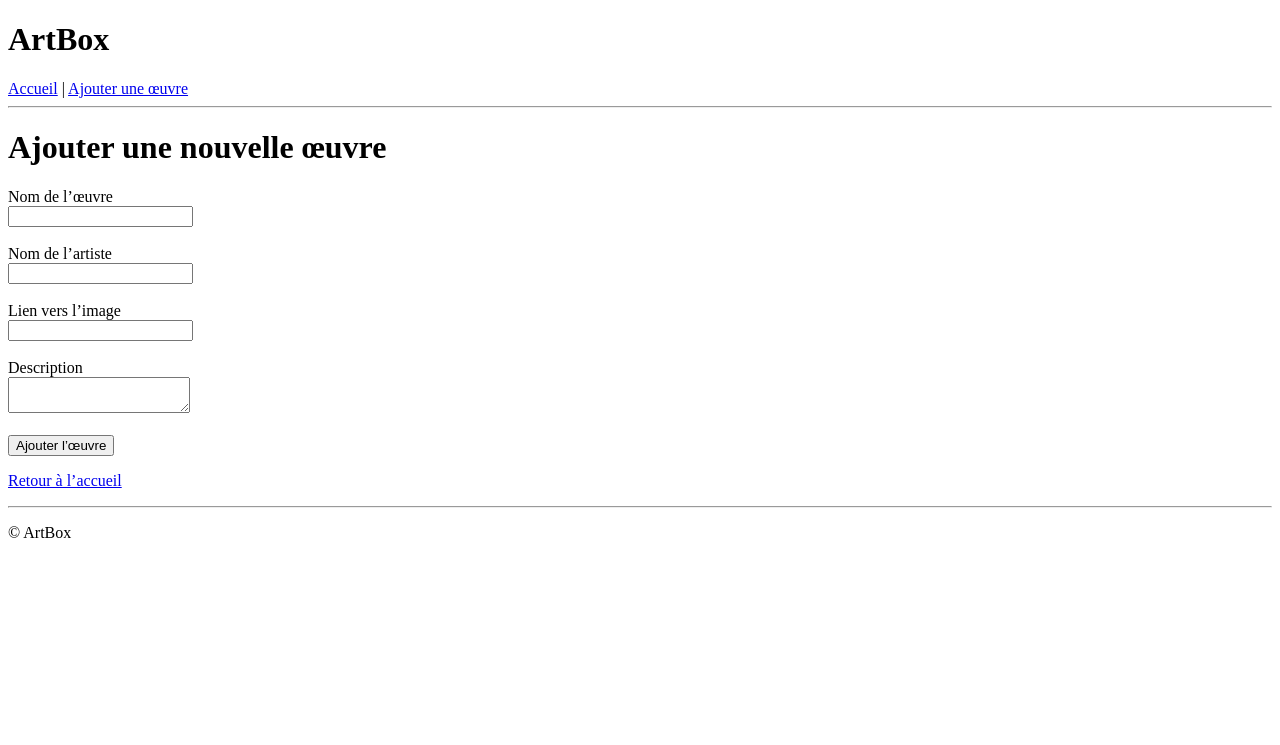
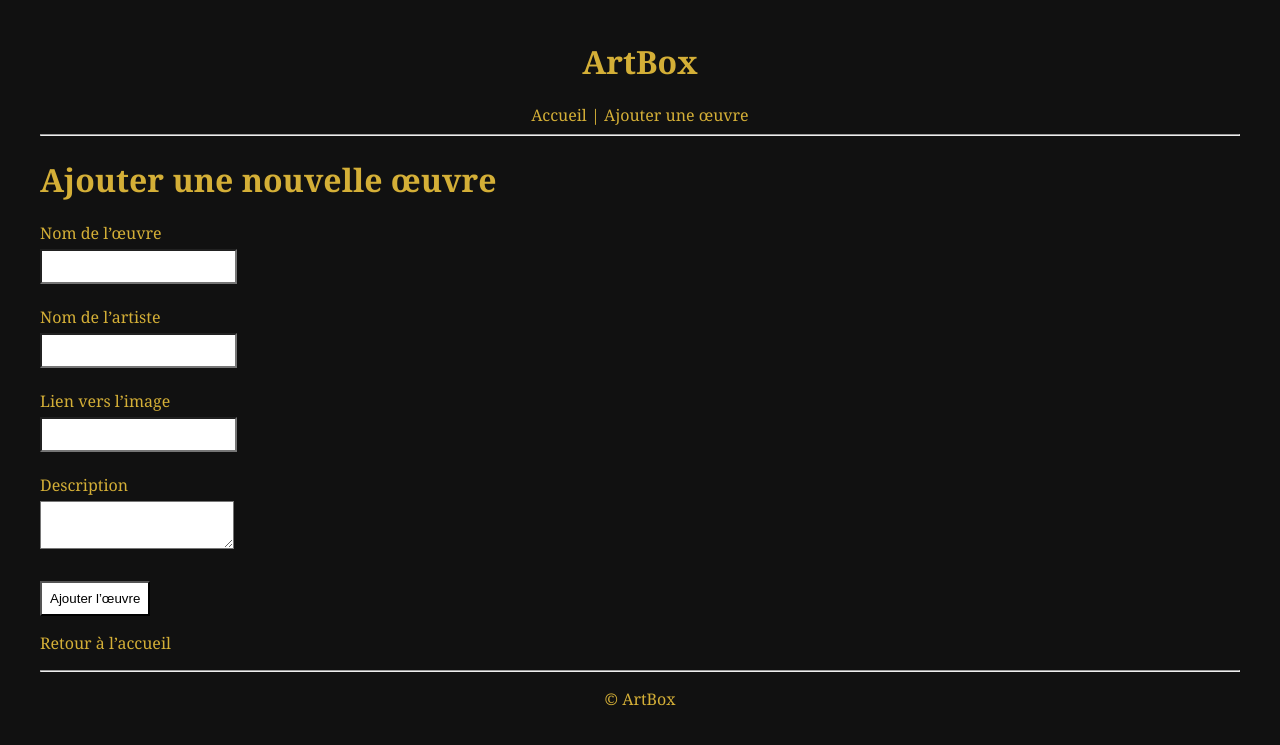
Before and after one commit to NicolasFullstack/artbox, a PHP site: page /ajout.php in a window 1280 px wide. Shown: the top 745 px of the page. Run offline with PHP 8.4, Linux system fonts and the light colour scheme.

Commit message:
Ajout du style CSS et amelioration du design

```diff
--- /dev/null
+++ b/assets/css/style.css
@@ -0,0 +1,50 @@
+body {
+    background-color: #111111;
+    color: #d4af37;
+    font-family: Georgia, serif;
+    margin: 40px;
+}
+
+a {
+    color: #d4af37;
+    text-decoration: none;
+}
+
+a:hover {
+    color: #f1d97a;
+}
+
+header,
+footer {
+    text-align: center;
+}
+
+h1,
+h2,
+p,
+label {
+    color: #d4af37;
+}
+
+img {
+    max-width: 300px;
+    border-radius: 10px;
+    display: block;
+    margin-top: 10px;
+}
+
+input,
+textarea,
+button {
+    background-color: white;
+    color: black;
+    padding: 8px;
+    margin-top: 5px;
+}
+.oeuvre-card {
+    background-color: #1e1e1e;
+    border: 1px solid #d4af37;
+    padding: 20px;
+    margin-bottom: 25px;
+    border-radius: 10px;
+}
--- a/header.php
+++ b/header.php
@@ -4,6 +4,8 @@
 <head>
     <meta charset="UTF-8">
     <title>ArtBox</title>
+
+    <link rel="stylesheet" href="assets/css/style.css">
 </head>
 
 <body>
--- a/index.php
+++ b/index.php
@@ -15,7 +15,7 @@ $oeuvres = $requete->fetchAll();
 
     <?php foreach ($oeuvres as $oeuvre) { ?>
 
-        <div>
+        <div class="oeuvre-card">
 
             <h2>
     <a href="oeuvre.php?id=<?php echo $oeuvre['id']; ?>">
```
